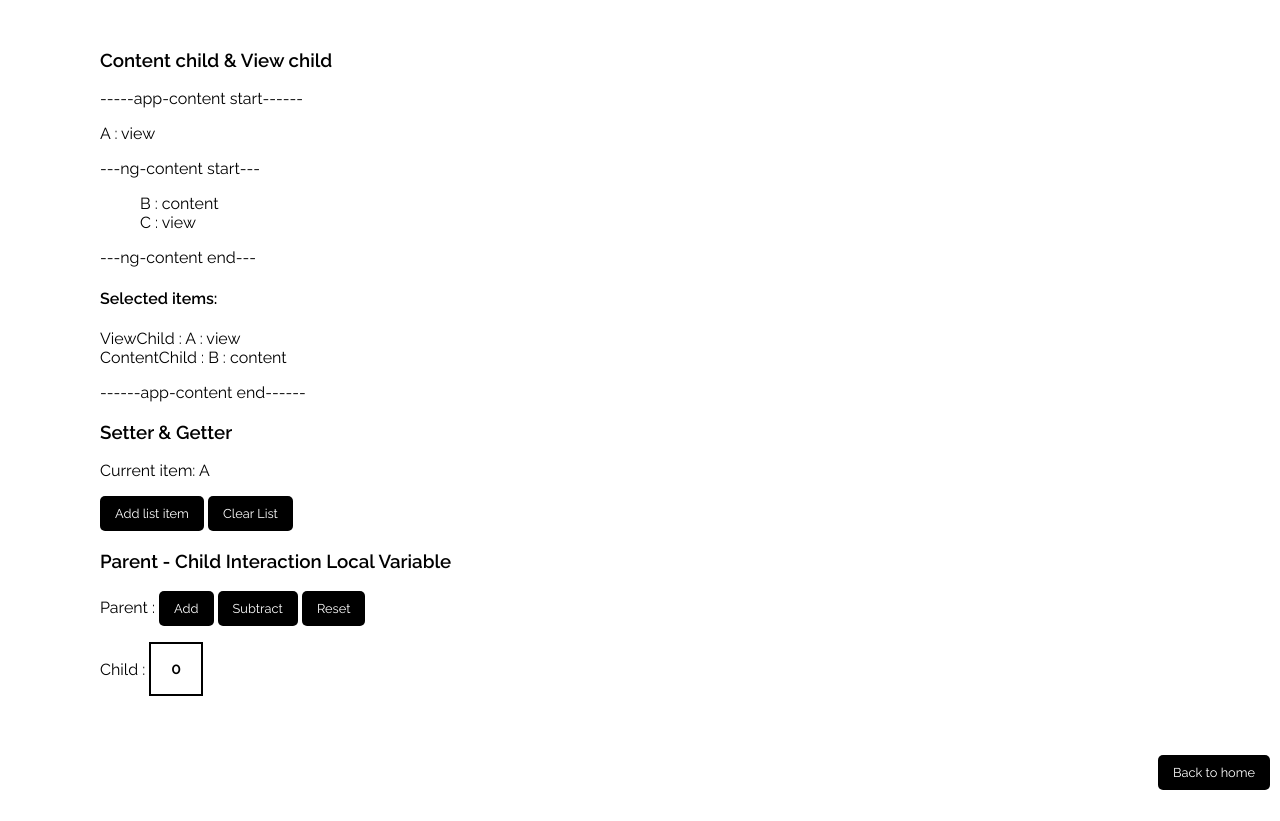
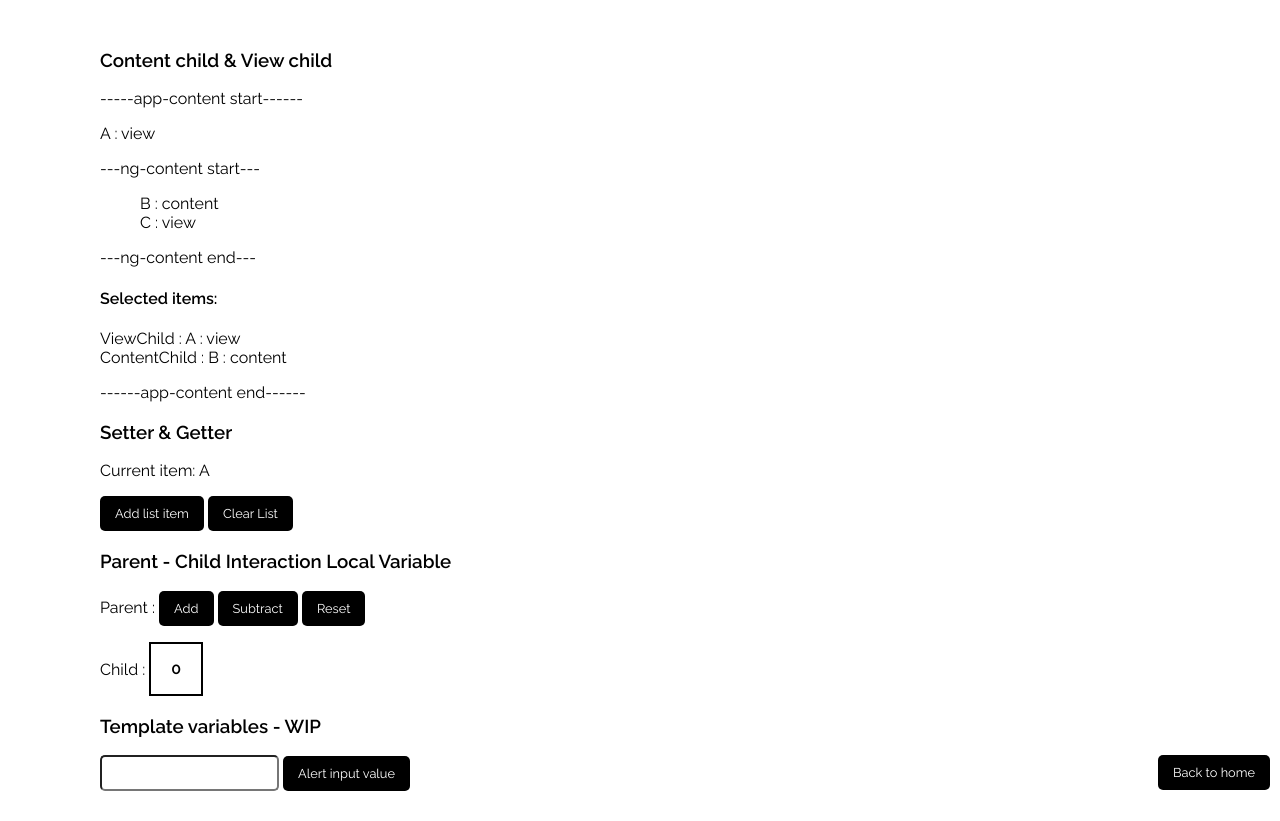
Before and after one commit to NOIPA171/Angular, an Angular app: page /test in a window 1280 px wide. Before the commit the page ends 800 px from the top, so only its background shows below. Built offline with nearby package versions, Linux system fonts and the light colour scheme.

Commit message:
[Test] init Template variables WIP

```diff
--- a/src/app/pages/test/test/test.component.html
+++ b/src/app/pages/test/test/test.component.html
@@ -19,6 +19,13 @@
   </p>
   Child :
   <app-local-var #calculator></app-local-var>
+  <h3>Template variables - WIP</h3>
+  <div>
+    <input class="inpt" type="text" #inputItem />{{ " " }}
+    <app-button size="small" (btnClick)="alertValue(inputItem.value)"
+      >Alert input value</app-button
+    >
+  </div>
   <!-- <form>
     <label>
       <p>username</p>
--- a/src/app/pages/test/test/test.component.ts
+++ b/src/app/pages/test/test/test.component.ts
@@ -9,4 +9,8 @@ export class TestComponent implements OnInit {
   constructor() {}
 
   ngOnInit(): void {}
+
+  alertValue(value: string) {
+    alert(value);
+  }
 }
--- a/src/styles.scss
+++ b/src/styles.scss
@@ -14,6 +14,11 @@ body {
 }
 .wrapper-content {
   margin: 0 auto;
-  padding: 30px 20px 0 20px;
+  padding: 30px 20px;
   max-width: 1080px;
 }
+.inpt {
+  padding: 8px 12px;
+  border-radius: 5px;
+  font-family: "Raleway", sans-serif;
+}
```
